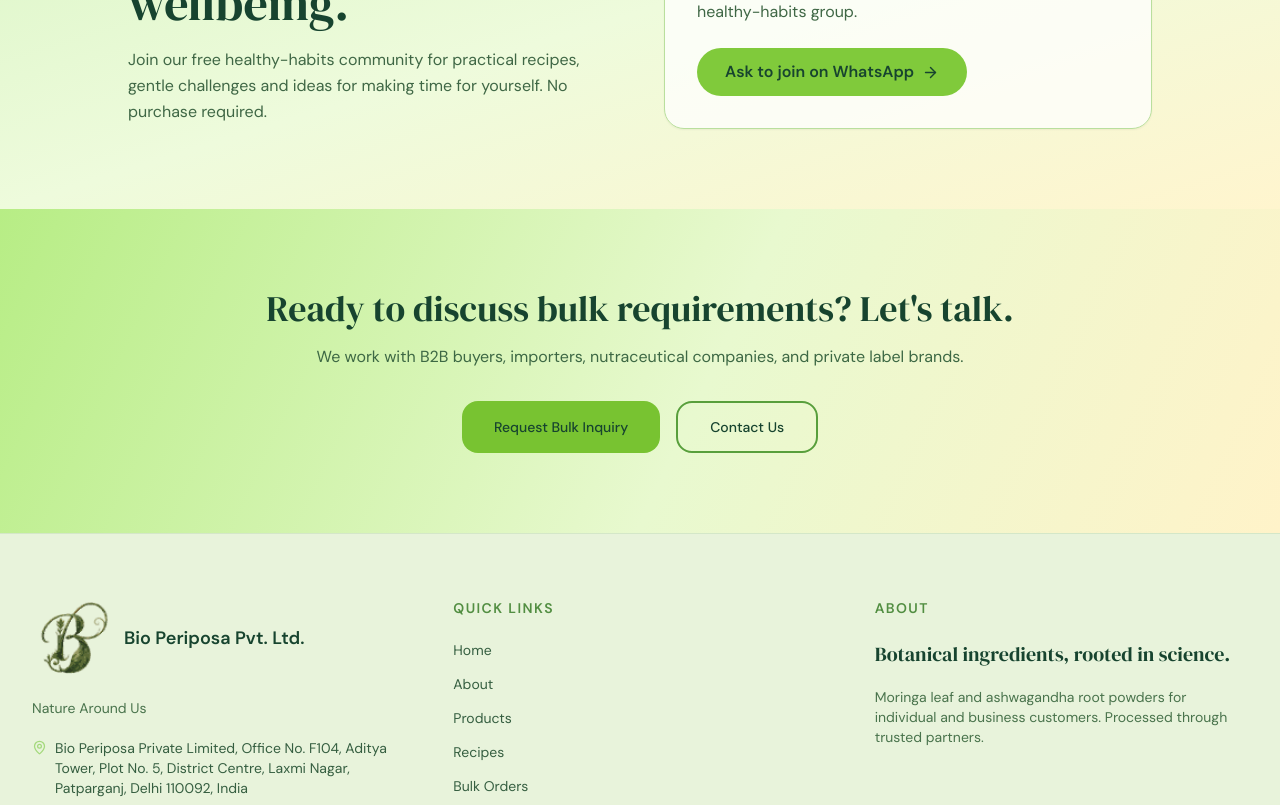
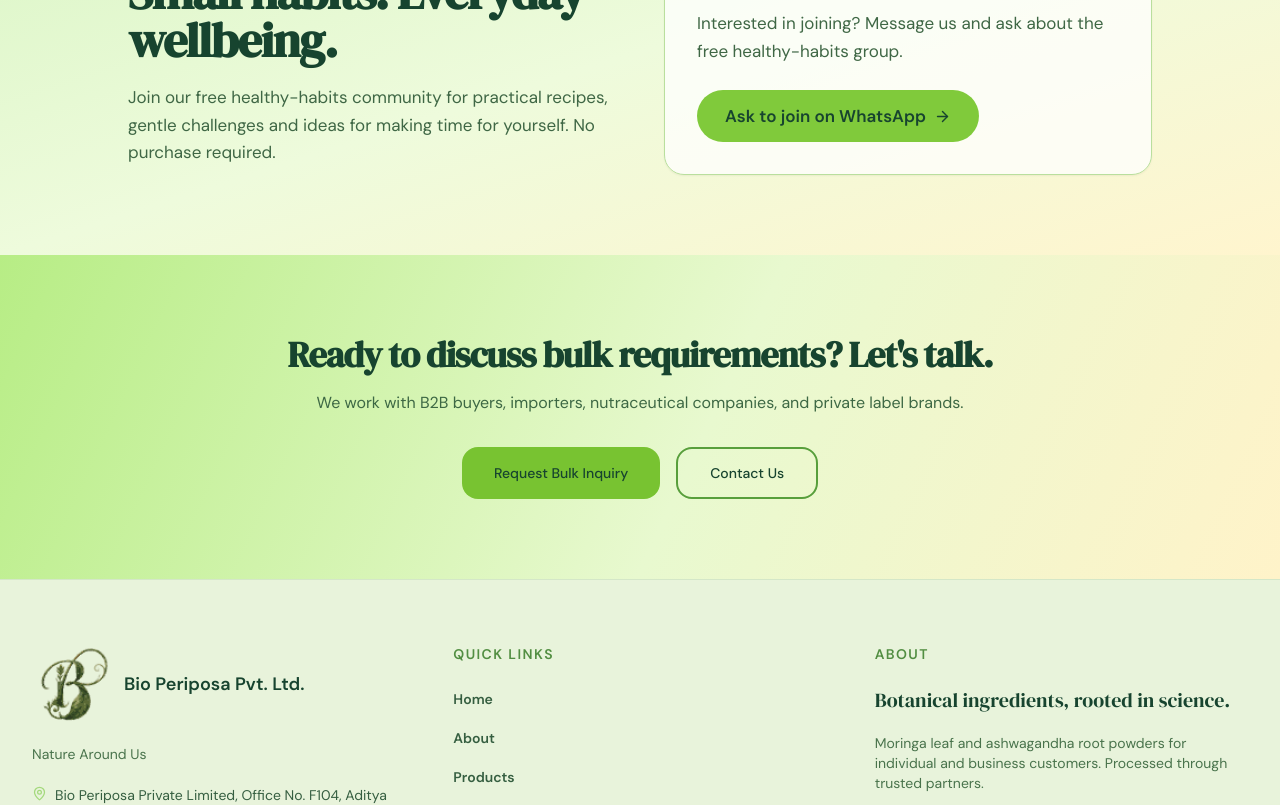
Before and after one commit to chitiagarwal/bio-peri-posa-website, a React (Vite) app in the folder src/frontend/: page / in a window 1280 px wide. Shown: the part 4786-5591 px from the top of the page. Built offline with nearby package versions, Linux system fonts and the light colour scheme; no server answers; what @icp-sdk/core would draw is missing.

Commit message:
Improve readability and polished typography in src/frontend/src/index.css

```diff
--- a/src/frontend/src/index.css
+++ b/src/frontend/src/index.css
@@ -14,7 +14,7 @@
 
     /* Semantic tokens */
     --background: 0.975 0.006 95;
-    --foreground: 0.16 0.0 0;
+    --foreground: 0.24 0.065 151;
     --card: 1 0 0;
     --card-foreground: 0.16 0.0 0;
     --popover: 1 0 0;
@@ -24,7 +24,7 @@
     --secondary: 0.93 0.025 145;
     --secondary-foreground: 0.47 0.066 145;
     --muted: 0.96 0.004 95;
-    --muted-foreground: 0.4 0.0 0;
+    --muted-foreground: 0.32 0.045 151;
     --accent: 0.93 0.025 145;
     --accent-foreground: 0.33 0.055 145;
     --destructive: 0.577 0.245 27.325;
@@ -58,13 +58,19 @@
   body {
     @apply bg-background text-foreground font-sans;
     font-feature-settings: "cv02", "cv03", "cv04", "cv11";
+    font-size: 17px;
+    line-height: 1.65;
+    -webkit-font-smoothing: antialiased;
   }
 
   h1,
   h2,
   h3,
   h4 {
-    font-family: "DM Serif Display", Georgia, serif;
+    font-family: "DM Sans", system-ui, sans-serif;
+    font-weight: 750;
+    letter-spacing: -0.025em;
+    line-height: 1.16;
   }
 }
 
@@ -115,3 +121,9 @@
     transform: translateY(-12px);
   }
 }
+
+@layer base {
+  p, li { line-height: 1.7; }
+  a, button { font-weight: 600; }
+  a:focus-visible, button:focus-visible { outline: 3px solid #276b39; outline-offset: 3px; }
+}
```
